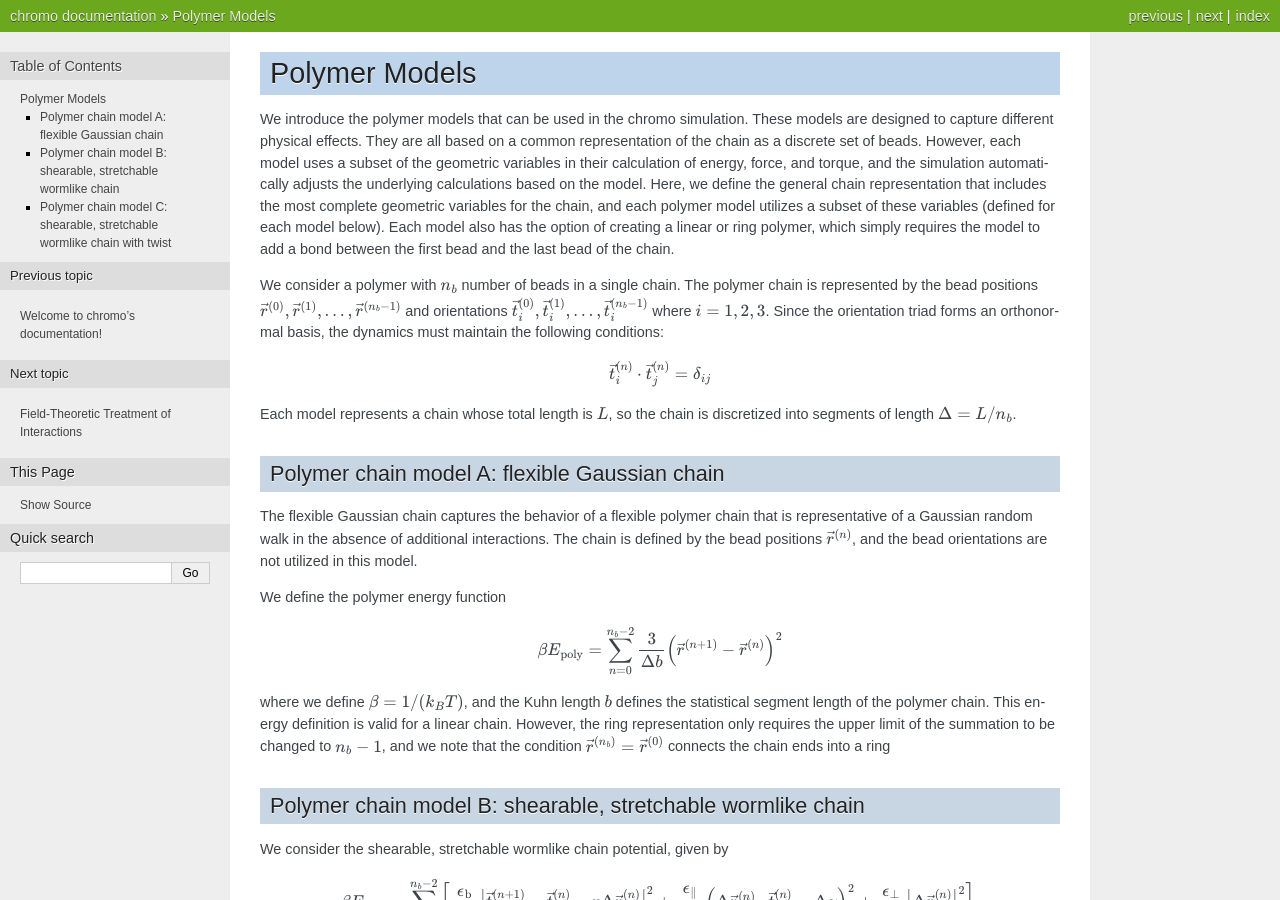
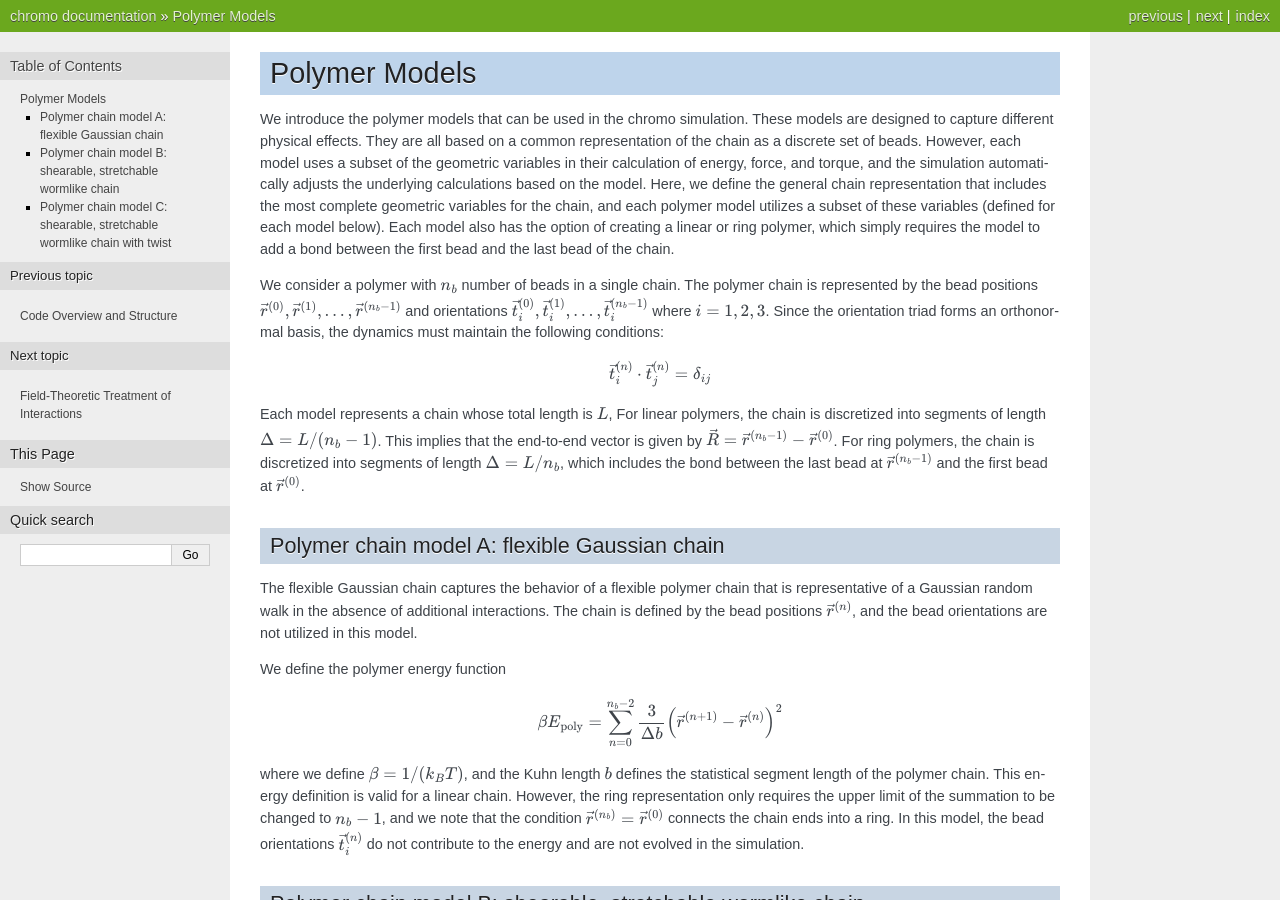
Before and after one commit to SpakowitzLab/chromo, a Sphinx documentation site: the page built from doc/source/poly_models.rst, in a window 1280 px wide and 900 px high. Built offline with Sphinx 7.4.7, drawn with Linux system fonts in a browser that asks for light colours.

Commit message:
Added pages for mc_sim and code_structure

```diff
--- a/doc/source/index.rst
+++ b/doc/source/index.rst
@@ -10,11 +10,15 @@
    :maxdepth: 2
    :caption: Contents:
 
+   Code Overview and Structure <code_structure>
+
    Polymer Models <poly_models>
 
    Field Theoretic Treatment of Interactions <field>
 
-   Brownian Dynamics Simulation <bd_sim>
+   Monte Carlo Simulations <mc_sim>
+
+   Brownian Dynamics Simulations <bd_sim>
 
    References <references>
 
--- /dev/null
+++ b/doc/source/mc_sim.rst
@@ -0,0 +1,4 @@
+.. _mc_sim:
+
+Monte Carlo Simulations
+=======================
--- a/doc/source/poly_models.rst
+++ b/doc/source/poly_models.rst
@@ -29,10 +29,14 @@
 .. math::
     \vec{t}_{i}^{(n)} \cdot \vec{t}_{j}^{(n)} = \delta_{ij}
 
-Each model represents a chain whose total length is :math:`L`, so
-the chain is discretized into segments of length
-:math:`\Delta = L/n_{b}`.
-
+Each model represents a chain whose total length is :math:`L`,
+For linear polymers, the chain is discretized into segments of length
+:math:`\Delta = L/(n_{b}-1)`. This implies that the end-to-end
+vector is given by :math:`\vec{R} = \vec{r}^{(n_{b}-1)} - \vec{r}^{(0)}`.
+For ring polymers, the chain is discretized into segments of length
+:math:`\Delta = L/n_{b}`, which includes the bond between the last
+bead at :math:`\vec{r}^{(n_{b} - 1)}` and the first bead at
+:math:`\vec{r}^{(0)}`.
 
 Polymer chain model A: flexible Gaussian chain
 --------------------------------------------
@@ -54,7 +58,11 @@
 However, the ring representation only requires the upper limit of the
 summation to be changed to :math:`n_{b} - 1`, and we note that
 the condition :math:`\vec{r}^{(n_{b})} = \vec{r}^{(0)}` connects the
-chain ends into a ring
+chain ends into a ring.
+In this model, the bead orientations :math:`\vec{t}_{i}^{(n)}` do not
+contribute to the energy and are not evolved in the simulation.
+
+
 
 
 
--- a/doc/source/references.rst
+++ b/doc/source/references.rst
@@ -26,6 +26,9 @@
 .. [Pike2009b]
     Pike, Darin Q., et al. "Theoretically informed coarse grain simulations of polymeric systems." The Journal of chemical physics 131.8 (2009): 084903.
 
+.. [Hinch1994]
+    Hinch, E. J. "Brownian motion with stiff bonds and rigid constraints." Journal of Fluid Mechanics 271 (1994): 219-234.
+
 .. Wormlike Chain references
 
 .. [Kratky1949]
```
Also changed, not shown: doc/source/bd_sim.rst (+7 -0 lines), doc/source/code_structure.rst (added, +7 -0 lines).
